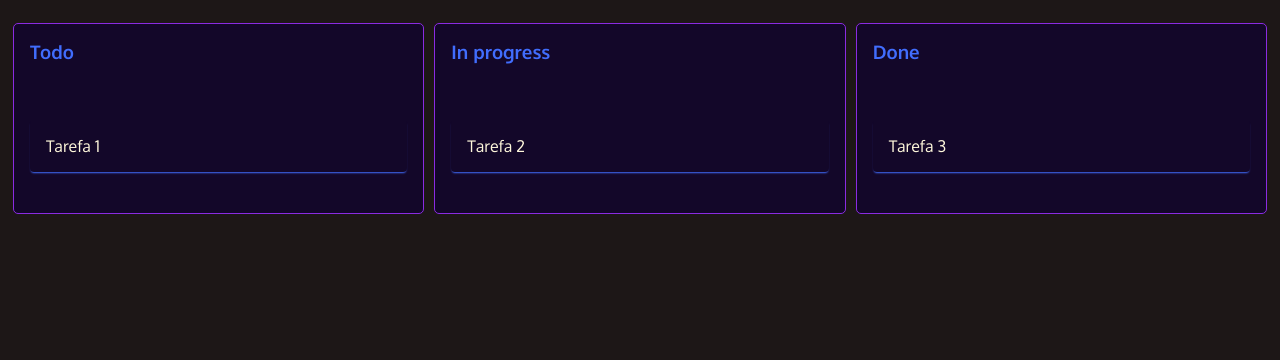
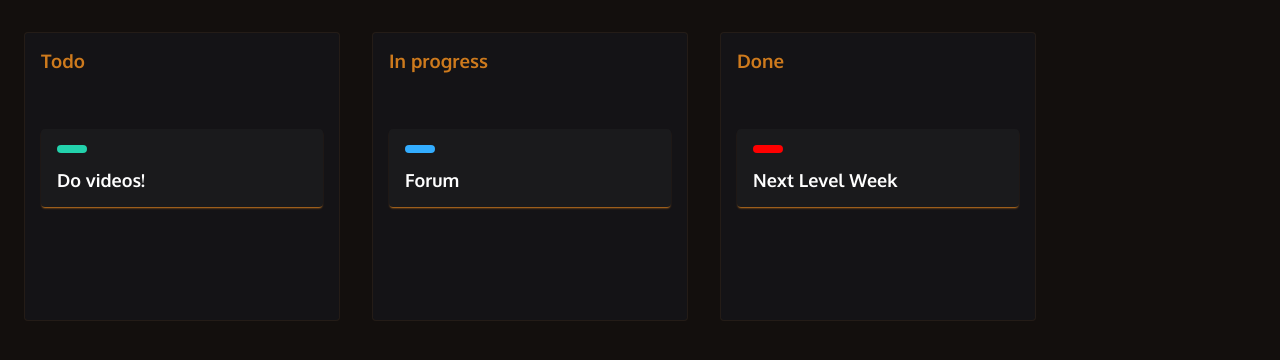
Before and after one commit to Rafaelzf/dragAndDrop, a plain HTML site: page index.html in a window 1280 px wide. Drawn offline with Linux system fonts and the light colour scheme.

Commit message:
(feature): atulizacao de estilo

```diff
--- a/index.html
+++ b/index.html
@@ -1,48 +1,46 @@
 <!DOCTYPE html>
-<html lang="pt-br">
+<html lang="en">
 <head>
     <meta charset="UTF-8">
-        <meta http-equiv="X-UA-Compatible" content="IE=edge">
     <meta name="viewport" content="width=device-width, initial-scale=1.0">
-        <title>Simples Kanban Board</title>
+    <title>Simple Kanban Board</title>
 
     <link rel="stylesheet" href="style.css">
+    <link href="https://fonts.googleapis.com/css?family=Nunito:400,600,700,800,900" rel="stylesheet">
 </head>
+<body>
 
-
-    <body>
     <div class="boards">
         <div class="board">
             <h3>Todo</h3>
-                <div class="dropZone">
+            <div class="dropzone">
                 <div class="card" draggable="true">
-                        <div class="status">Tarefa 1</div>
-                        <div class="content"></div>
+                    <div class="status green"></div>
+                    <div class="content"> Do videos!</div>
                 </div>
             </div>
         </div>
-
-
         <div class="board">
             <h3>In progress</h3>
-                <div class="dropZone">
+            <div class="dropzone">
                 <div class="card" draggable="true">
-                        <div class="status">Tarefa 2</div>
-                        <div class="content"></div>
+                    <div class="status blue"></div>
+                    <div class="content"> Forum</div>
                 </div>
             </div>
         </div>
-
         <div class="board">
             <h3>Done</h3>
-                <div class="dropZone">
+            <div class="dropzone">
                 <div class="card" draggable="true">
-                        <div class="status">Tarefa 3</div>
-                        <div class="content"></div>
+                    <div class="status red"></div>
+                    <div class="content"> Next Level Week</div>
                 </div>
             </div>
         </div>
     </div>
 
+    <script src="script.js" defer></script>
+
 </body>
 </html>
--- a/script.js
+++ b/script.js
@@ -0,0 +1,71 @@
+/** help */
+function log(message) {
+    console.log('> ' + message)
+}
+
+/** app */
+const cards = document.querySelectorAll('.card')
+const dropzones = document.querySelectorAll('.dropzone')
+
+
+/** our cards */
+cards.forEach(card => {
+    card.addEventListener('dragstart', dragstart)
+    card.addEventListener('drag', drag)
+    card.addEventListener('dragend', dragend)
+})
+
+function dragstart() {
+    // log('CARD: Start dragging ')
+    dropzones.forEach( dropzone => dropzone.classList.add('highlight'))
+
+    // this = card
+    this.classList.add('is-dragging')
+}
+
+function drag() {
+    // log('CARD: Is dragging ')
+}
+
+function dragend() {
+    // log('CARD: Stop drag! ')
+    dropzones.forEach( dropzone => dropzone.classList.remove('highlight'))
+
+    // this = card
+    this.classList.remove('is-dragging')
+}
+
+/** place where we will drop cards */
+dropzones.forEach( dropzone => {
+    dropzone.addEventListener('dragenter', dragenter)
+    dropzone.addEventListener('dragover', dragover)
+    dropzone.addEventListener('dragleave', dragleave)
+    dropzone.addEventListener('drop', drop)
+})
+
+function dragenter() {
+    // log('DROPZONE: Enter in zone ')
+}
+
+function dragover() {
+    // this = dropzone
+    this.classList.add('over')
+
+    // get dragging card
+    const cardBeingDragged = document.querySelector('.is-dragging')
+
+    // this = dropzone
+    this.appendChild(cardBeingDragged)
+}
+
+function dragleave() {
+    // log('DROPZONE: Leave ')
+    // this = dropzone
+    this.classList.remove('over')
+
+}
+
+function drop() {
+    // log('DROPZONE: dropped ')
+    this.classList.remove('over')
+}
--- a/style.css
+++ b/style.css
@@ -4,38 +4,81 @@
     font-family: 'Oxygen', sans-serif;
 }
 
-html {
-    background-color: rgb(29, 23, 23);
-    color:cornsilk;
+body {
+    background-color: #130f0d;
+    color: white;
 }
 
 .boards {
     display: flex;
-    flex-direction: row;
-    justify-content: space-between;
+
+    margin-top: 32px;
 }
+
 .board {
-    background-color: rgb(19, 7, 41);
-    border: 1px solid blueviolet;
-    border-radius: 5px;
-    flex: 1;
-    margin: 15px 5px 0px 5px;
+    background: #141316;
+    border: 1px solid #FD951F11;
+    border-radius: 4px;
+
+    margin: 0 16px;
 }
 
 .board h3 {
     padding: 16px;
     margin: 0;
-    color: rgb(65, 109, 253);
+    color: #FD951Fcc;
 }
 
-.dropZone{
+.dropzone {
     padding: 16px;
+    min-width: 282px;
+    min-height: 200px;
 }
 
 .card {
+    background-color: #1A1A1C;
     padding: 16px;
-    box-shadow: 0px 2px 2px -1px rgb(65, 109, 253);
-    margin: 25px 0px;
+    box-shadow: 0 2px 2px -1px #FD951Fcc;
+    width: 250px;
+    margin: 25px 0;
     border-radius: 4px;
-    min-width: 80%;
+    font-weight: 600;
+    font-size: 18px;
 }
+
+.status {
+    width: 30px;
+    height: 8px;
+    background: gray;
+    margin-bottom: 16px;
+    border-radius: 8px;
+}
+
+.status.green {
+    background: #23d2ac;
+}
+
+.status.blue {
+    background: #33adff;
+}
+
+.status.red {
+    background: red;
+}
+
+.highlight {
+    background-color: #FD951F08;
+}
+
+.card, .dropzone {
+    transition: 400ms;
+}
+
+.is-dragging {
+    cursor: move;
+    opacity: 0.3;
+}
+
+.over {
+    background-color: #4cd13711;
+}
```
Lines whose indentation alone changed are shown as unchanged.
